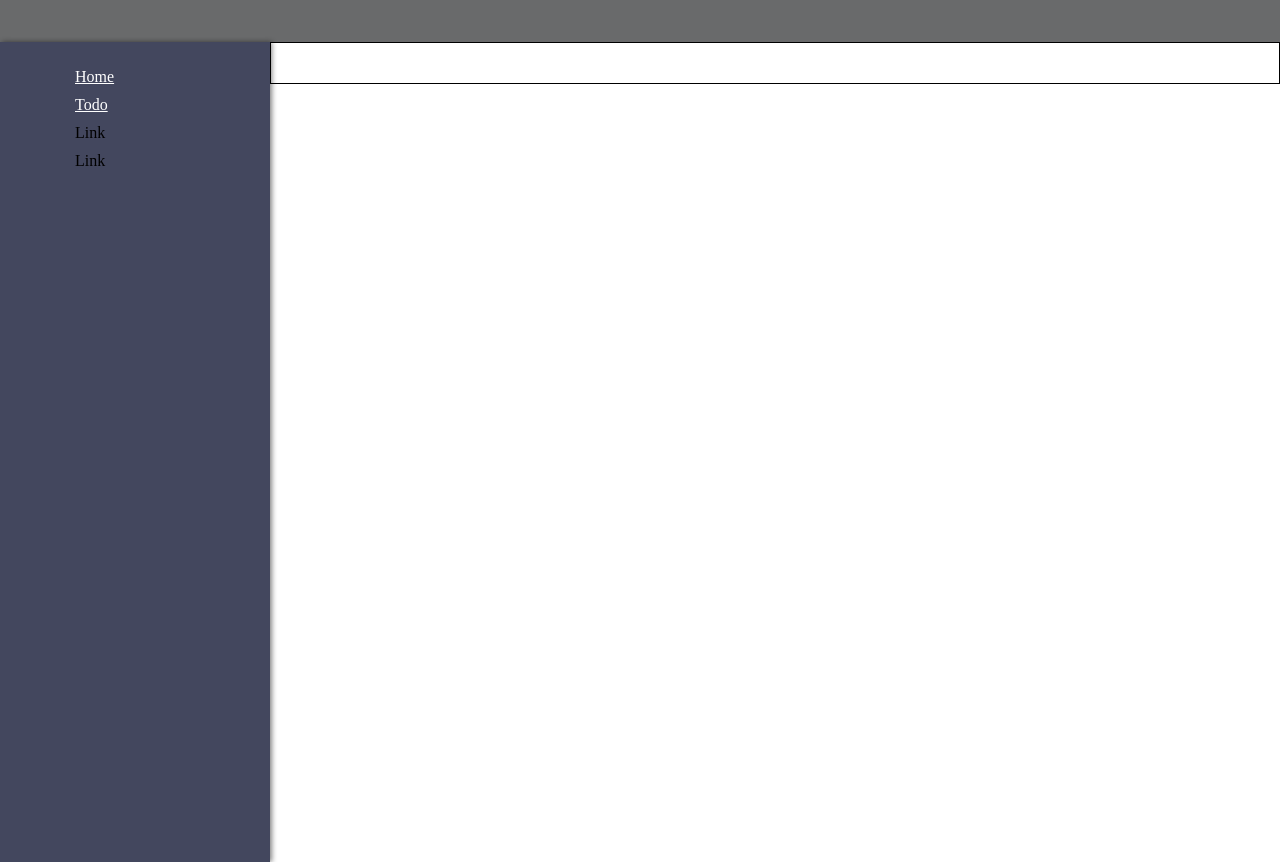
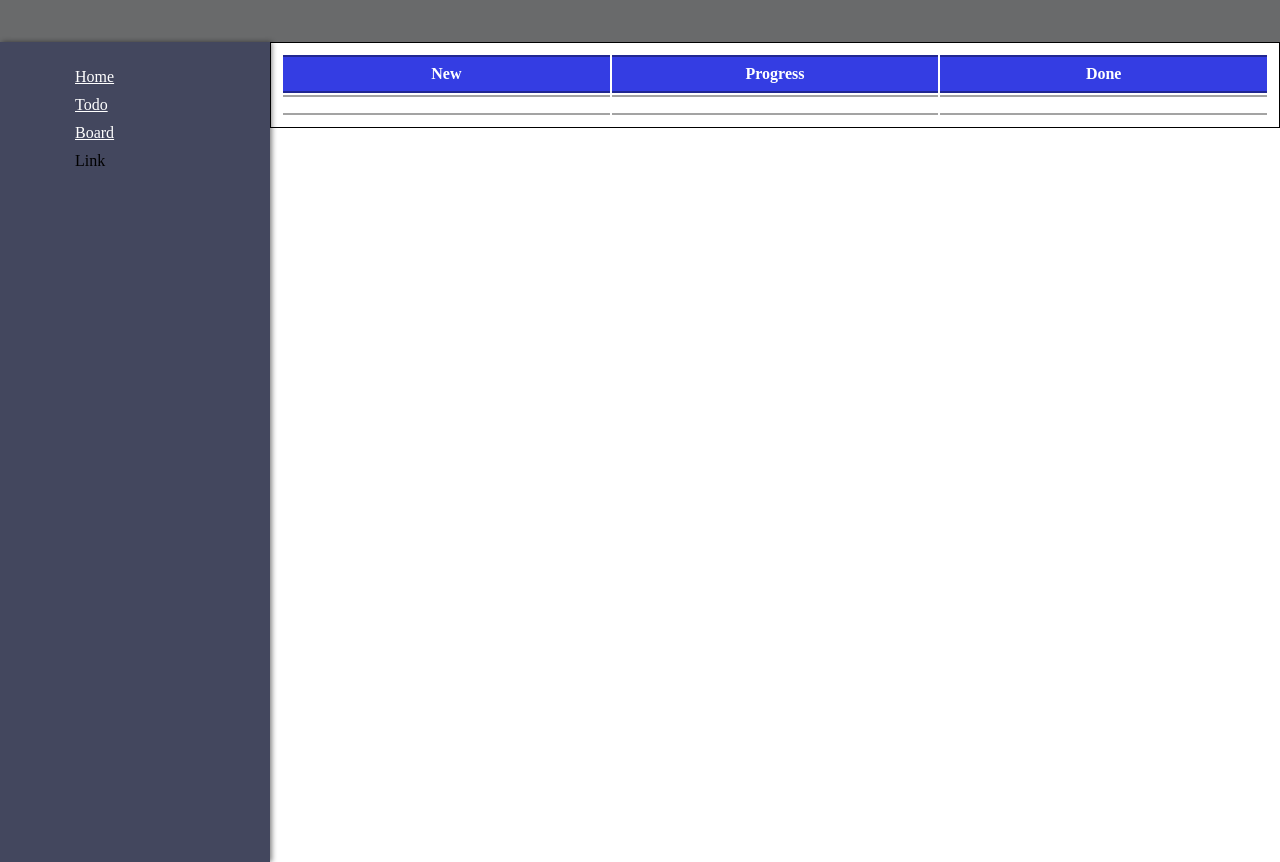
Before and after one commit to seduns/todo-app-local, an Angular app: page /board in a window 1280 px wide. Before the commit this address led to /home. Built offline with nearby package versions, Linux system fonts and the light colour scheme.

Commit message:
add board component, new route, show state of the todo item = new,progress,done

```diff
--- a/src/app/app.routes.ts
+++ b/src/app/app.routes.ts
@@ -1,10 +1,13 @@
 import { Routes } from '@angular/router';
 import { TodoAppComponent } from './todo-app/todo-app.component'; // Import your component
 import { HomepageComponent } from './homepage/homepage.component';
+import { BoardComponent } from './board/board.component';
 
 export const routes: Routes = [
+  { path: 'home', component: HomepageComponent }, // Define your route
   { path: 'todo', component: TodoAppComponent }, // Define your route
-  { path: 'home', component: HomepageComponent }, // Define your route
+  { path: 'board', component: BoardComponent }, // Define your route
+
   { path: '', redirectTo: 'home', pathMatch: 'full' }, // Redirect empty path to 'todo'
   { path: '**', redirectTo: 'home', pathMatch: 'full' } // Redirect empty path to 'todo'
 ];
--- /dev/null
+++ b/src/app/board/board.component.html
@@ -0,0 +1,68 @@
+
+<app-nav-bar></app-nav-bar>
+
+<div class="main-content">
+<app-side-nav-bar></app-side-nav-bar>
+
+    <div class="content">
+        <div class="con-todo">
+            <table>
+                <thead>
+                    <tr>
+                        <th>New</th>
+                        <th>Progress</th>
+                        <th>Done</th>
+                    </tr>
+                </thead>
+                <tbody>
+                    <tr>
+                        <td>
+                            <div *ngFor="let todo of getTodoByState('new'), let i=index">
+                                <div
+                                    class="todo-item"
+                                    (click)="openTodos(todo, i, $event)">
+                                    <div class="todo-title">
+                                        {{ todo.title }}
+                                    </div>
+                                    <div class="todo-description">
+                                        {{todo.description}}
+                                    </div>
+                                </div>
+                            </div>
+                        </td>
+                        <td>
+                            <div *ngFor="let todo of getTodoByState('progress'), let i=index">
+                                <div
+                                class="todo-item"
+                                (click)="openTodos(todo, i, $event)">
+                                <div class="todo-title">
+                                    {{ todo.title }}
+                                </div>
+                                <div class="todo-description">
+                                    {{todo.description}}
+                                </div>
+                            </div>
+                            </div>
+                        </td>
+                        <td>
+                            <div *ngFor="let todo of getTodoByState('done'), let i=index">
+                                <div
+                                    class="todo-item"
+                                    (click)="openTodos(todo, i, $event)">
+                                    <div class="todo-title">
+                                        {{ todo.title }}
+                                    </div>
+                                    <div class="todo-description">
+                                        {{todo.description}}
+                                    </div>
+                                </div>
+                            </div>
+                        </td>
+                    </tr>
+                </tbody>
+            </table>
+
+
+            </div>
+        </div>
+    </div>
--- /dev/null
+++ b/src/app/board/board.component.scss
@@ -0,0 +1,94 @@
+.main-content {
+    // border: 1px solid yellow;
+    display: flex;
+    height: 100vh;
+}
+
+.content {
+    // border: 2px solid rgb(120, 216, 1);
+    width: 100%;
+    height: 100%;
+    max-height: 80vh;
+
+
+    .con-todo {
+        display: flex;
+        // height: 100%;
+        max-height: 80vh;
+        border: 1px solid black;
+        justify-content: end;
+        margin-left: auto;
+    }
+
+    .todo-title {
+        width: 100%;
+        display: flex;
+        justify-content: space-between;
+        border-radius: 10px;
+        margin-bottom: 5px;
+        font-size: 18px;
+        color: rgba(0, 0, 0, 0.732);
+    }
+
+    .todo-description {
+        width: 100%;
+        display: flex;
+        justify-content: start;
+        margin-top: 10px;
+        font-size: 14px;
+        color: rgba(0, 0, 0, 0.396);
+    }
+
+    .todo-item {
+            background: #f4f4f4;
+            margin: 5px;
+            padding: 20px;
+            display: flex;
+            flex-direction: column;
+            justify-content: center;
+            align-items: center;
+            border-radius: 10px;
+            max-width: 150px;
+            /* Prevents items from stretching too much */
+            width: 100%;
+            /* Ensures the li takes the full available width */
+            word-break: break-word;
+            /* Breaks long words */
+            overflow-wrap: break-word;
+            /* Allows wrapping for overflow text */
+            box-shadow: 0 4px 6px rgba(0, 0, 0, 0.171);
+            // cursor: pointer;
+            transition: 0.4s;
+        }
+        .todo-item:hover {
+            background-color: rgba(164, 183, 235, 0.445);
+            transform: scale(1.1);
+            box-shadow: 0 4px 6px rgba(0, 0, 0, 0.482);
+        }
+}
+
+table {
+    width: 100%; /* Ensure the table takes full width */
+    table-layout: fixed;
+    padding: 10px;
+    // min-width: 800px; /* Set a minimum width for the table */
+}
+
+th {
+    background-color: #343de3;
+    text-align: left;
+    color: white;
+    text-align: center;
+    width: 150px;
+    }
+
+th, td {
+    border: 2px solid #0000005c;
+    border-left: none;
+    border-right: none;
+    padding: 8px;
+    text-align: center;
+    text-overflow: ellipsis;
+    overflow: hidden;
+    white-space: nowrap;
+    }
--- /dev/null
+++ b/src/app/board/board.component.ts
@@ -0,0 +1,63 @@
+import { Component, OnInit } from '@angular/core';
+import { SideNavBarComponent } from "../side-nav-bar/side-nav-bar.component";
+import { NavBarComponent } from "../nav-bar/nav-bar.component";
+import { CommonModule } from '@angular/common';
+
+@Component({
+  selector: 'app-board',
+  standalone: true,
+  imports: [SideNavBarComponent, NavBarComponent, CommonModule],
+  templateUrl: './board.component.html',
+  styleUrl: './board.component.scss'
+})
+export class BoardComponent implements OnInit {
+
+  ngOnInit(): void {
+    this.loadTodo();
+  }
+
+  todos: { title: string, description: string, isComplete: boolean, submissionDate: string, state: string | null}[] = [];
+  allTodos: { title: string, description: string, isComplete: boolean, submissionDate: string, state: string | null}[] = [];
+
+  getTodoByState(state: string) {
+    return this.todos.filter(todo => todo.state === state);
+  }
+
+  loadTodo(): void {
+    if (typeof window != 'undefined') {
+      const storedTodo = localStorage.getItem('todos');
+      if (storedTodo) {
+        this.todos = JSON.parse(storedTodo);
+        this.allTodos = [...this.todos];
+
+        console.log("Stored Todos:", this.todos);
+        this.todos.forEach(todo => {
+            console.log("Stored Date:", todo.submissionDate);
+        });
+
+      }
+    }
+  }
+
+  showTodo: boolean = false;
+  selectedIndex: number | null = null;
+  selectedTitle: string | null = null;
+  selectedDescription: string | null = null;
+  selectedStateNew: string | null = null;
+  selectedDateSubmission: string | null = null;
+  selectedDate: string | null = null;
+
+  openTodos(todo: any, index: number, event?: Event): void {
+    if (event && event.target instanceof HTMLInputElement) {
+        return;  // Do nothing if a radio button was clicked
+    }
+
+    this.selectedIndex = index;
+    this.selectedTitle = todo.title;
+    this.selectedDescription = todo.description;
+    this.selectedDateSubmission = todo.submissionDate;
+    this.selectedStateNew = todo.state;
+    this.showTodo = true;
+  }
+
+}
--- a/src/app/homepage/homepage.component.ts
+++ b/src/app/homepage/homepage.component.ts
@@ -57,9 +57,6 @@ export class HomepageComponent implements OnInit {
     this.selectedDateSubmission = todo.submissionDate;
     this.showTodo = true;
 
-    this.router.navigate(['/todo', index]);
-    console.log('Router: ' + this.router);
-
     }
 
   setComplete(index: number, event: Event): void {
--- a/src/app/side-nav-bar/side-nav-bar.component.html
+++ b/src/app/side-nav-bar/side-nav-bar.component.html
@@ -3,7 +3,7 @@
         <ul class="nav-links">
             <li><a href="/home">Home</a></li>
             <li><a href="/todo">Todo</a></li>
-            <li><a href=""></a>Link</li>
+            <li><a href="/board">Board</a></li>
             <li><a href=""></a>Link</li>
         </ul>
     </div>
--- a/src/app/todo-app/todo-app.component.html
+++ b/src/app/todo-app/todo-app.component.html
@@ -16,10 +16,18 @@
                         <button (click)="closeAddTask()">close</button>
                         <input type="text" placeholder="title" [(ngModel)]="title">
                             <textarea type="text" placeholder="description" [(ngModel)]="description"></textarea>
+                            <select
+                                name=""
+                                id=""
+                                [(ngModel)]="selectState"
+                                (ngModelChange)="onStateChange()">
+                                <option value="new">New</option>
+                            </select>
                             <button (click)="submit()">Submit</button>
                         </div>
                     </div>
                 </div>
+
                 <div class="todo-list-background">
                     <div class="todo-card">
                         <div
@@ -42,8 +50,6 @@
                         </div>
                     </div>
 
-
-
                     <div *ngIf="showTodo">
                         <div class="card-overlay">
                             <div class="card">
@@ -53,6 +59,14 @@
                                         type="text"
                                         [(ngModel)]="selectedDescription"
                                         [disabled]="!isEditTodo"></textarea>
+
+                                    <select name="" id="" [(ngModel)]="selectedStateNew" [disabled]="!isEditTodo">
+                                        <option disabled="disabled" selected="selected">Select a state</option>
+                                        <option value="new">New</option>.
+                                        <option value="progress">Progress</option>
+                                        <option value="done">Done</option>
+
+                                    </select>
                                     <input type="text" [(ngModel)]="selectedDateSubmission" disabled="disabled">
                                         <button *ngIf="!isEditTodo" (click)="editTodo()">edit</button>
                                         <button *ngIf="isEditTodo" (click)="editTodo()">cancel</button>
--- a/src/app/todo-app/todo-app.component.scss
+++ b/src/app/todo-app/todo-app.component.scss
@@ -56,24 +56,28 @@
         width: 100%;
     }
 
-
-
     .todo-title {
-        // border: 2px solid rgba(62, 0, 207, 0.329);
-        background-color: rgb(202, 228, 245);
         width: 100%;
-        padding: 10px;
         display: flex;
-        justify-content: space-around;
+        justify-content: space-between;
         border-radius: 10px;
         margin-bottom: 5px;
-        font-family: Arial, Helvetica, sans-serif;
+        font-size: 18px;
+        color: rgba(0, 0, 0, 0.732);
+    }
+
+    .todo-description {
+        width: 100%;
+        display: flex;
+        justify-content: start;
+        margin-top: 10px;
+        font-size: 14px;
+        color: rgba(0, 0, 0, 0.396);
     }
 
     .complete-task {
         color: rgba(0, 0, 0, 0.224);
         // text-decoration: line-through;
-
     }
 
     .todo-item {
@@ -208,3 +212,29 @@
         overflow-y: auto;
     }
 }
+
+table {
+    width: 100%; /* Ensure the table takes full width */
+    table-layout: fixed;
+    padding: 10px;
+    // min-width: 800px; /* Set a minimum width for the table */
+}
+
+th {
+    background-color: #343de3;
+    text-align: left;
+    color: white;
+    text-align: center;
+    width: 150px;
+    }
+
+th, td {
+    border: 2px solid #0000005c;
+    border-left: none;
+    border-right: none;
+    padding: 8px;
+    text-align: center;
+    text-overflow: ellipsis;
+    overflow: hidden;
+    white-space: nowrap;
+    }
--- a/src/app/todo-app/todo-app.component.ts
+++ b/src/app/todo-app/todo-app.component.ts
@@ -6,6 +6,9 @@ import { TypeModifier } from '@angular/compiler';
 import { filter } from 'rxjs';
 import { NavBarComponent } from "../nav-bar/nav-bar.component";
 import { SideNavBarComponent } from "../side-nav-bar/side-nav-bar.component";
+import { secureHeapUsed } from 'crypto';
+import { state } from '@angular/animations';
+import { getSymbolIterator } from 'rxjs/internal/symbol/iterator';
 
 @Component({
   selector: 'app-todo-app',
@@ -16,18 +19,22 @@ import { SideNavBarComponent } from "../side-nav-bar/side-nav-bar.component";
 })
 export class TodoAppComponent implements OnInit {
 
-  constructor() {}
+  constructor() {
+
+  }
 
   title: string = '';
   description: string = '';
+  selectState: string = 'new';
   isComplete: boolean = false;
   submissionDate: string | null = null;
 
-  todos: { title: string, description: string, isComplete: boolean, submissionDate: string}[] = [];
-  allTodos: { title: string, description: string, isComplete: boolean, submissionDate: string}[] = [];
+  todos: { title: string, description: string, isComplete: boolean, submissionDate: string, state: string | null}[] = [];
+  allTodos: { title: string, description: string, isComplete: boolean, submissionDate: string, state: string | null}[] = [];
 
   ngOnInit(): void {
     this.loadTodo();
+
   }
 
   loadTodo(): void {
@@ -51,6 +58,11 @@ export class TodoAppComponent implements OnInit {
     this.filteredTodo();
   }
 
+  onStateChange(): void {
+    this.selectState = this.selectState;
+    console.log('State: ', this.selectState);
+  }
+
   filteredTodo(): void {
     if (!this.selectedDate) {
       this.todos = [...this.allTodos]; // Reset to all todos
@@ -68,11 +80,13 @@ export class TodoAppComponent implements OnInit {
     console.log(this.todos);
   }
 
-
+  getTodoByState(state: string) {
+    return this.todos.filter(todo => todo.state === state);
+  }
 
   submit(): void {
-    if (this.title && this.description ) {
-      this.todos.push({ title: this.title, description: this.description, isComplete: this.isComplete, submissionDate: new Date().toLocaleString() });  // Add the todo as an object.
+    if (this.title && this.description && this.selectState) {
+      this.todos.push({ title: this.title, description: this.description, isComplete: this.isComplete, submissionDate: new Date().toLocaleString(), state:  this.selectState });  // Add the todo as an object.
       if (typeof window !== 'undefined') {  // Ensure localStorage is available.
         localStorage.setItem('todos', JSON.stringify(this.todos));  // Save the updated list to localStorage.
       }
@@ -81,6 +95,7 @@ export class TodoAppComponent implements OnInit {
       this.loadTodo();
       this.title = '';  // Clear the input field after submission.
       this.description = '';  // Clear the description field.
+      this.selectState = 'new';
       this.isAddTask = false;
     }
     else {
@@ -115,6 +130,7 @@ export class TodoAppComponent implements OnInit {
   selectedIndex: number | null = null;
   selectedTitle: string | null = null;
   selectedDescription: string | null = null;
+  selectedStateNew: string | null = null;
   selectedDateSubmission: string | null = null;
   selectedDate: string | null = null;
 
@@ -127,18 +143,18 @@ export class TodoAppComponent implements OnInit {
     this.selectedTitle = todo.title;
     this.selectedDescription = todo.description;
     this.selectedDateSubmission = todo.submissionDate;
+    this.selectedStateNew = todo.state;
     this.showTodo = true;
   }
 
 
   saveEdit(): void {
-
-    if ( this.selectedIndex !== null && this.selectedTitle && this.selectedDescription ){
-
+    if ( this.selectedIndex !== null && this.selectedTitle && this.selectedDescription && this.selectedStateNew ){
       this.todos[this.selectedIndex] = {
         title: this.selectedTitle,
         description: this.selectedDescription,
         isComplete: this.todos[this.selectedIndex].isComplete,
+        state: this.selectedStateNew,
         submissionDate: new Date().toLocaleString()
       };
       alert('Update Success');
@@ -148,6 +164,10 @@ export class TodoAppComponent implements OnInit {
 
     } else {
       alert('Complete all the fields');
+      console.log('New title: ' + this.selectedTitle);
+      console.log('New description:  ' + this.selectedDescription);
+      console.log('New state: ' + this.selectedStateNew);
+
     }
   }
 
```
Also changed, not shown: src/app/nav-bar/nav-bar.component.scss (line endings or trailing spaces).
